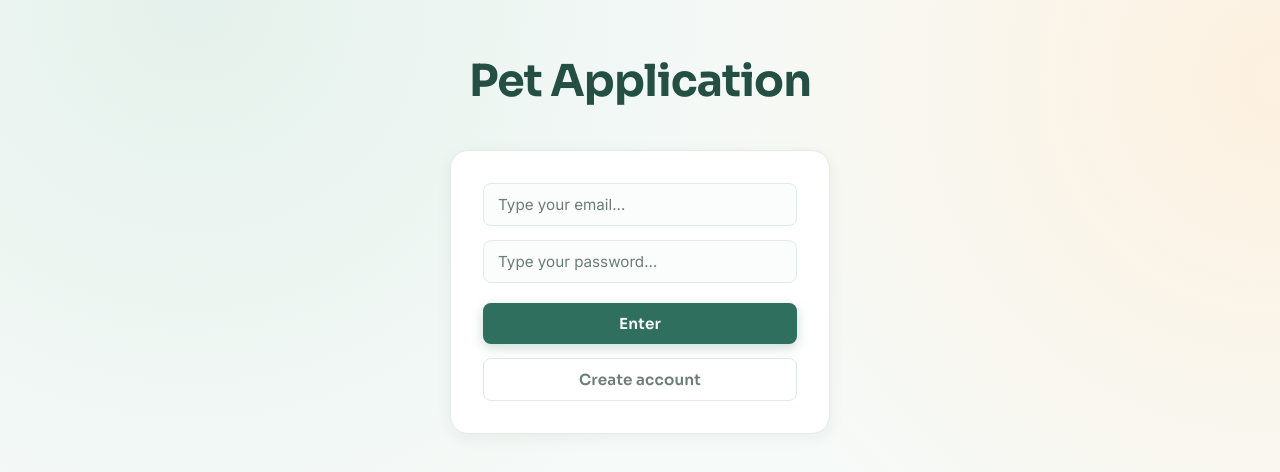
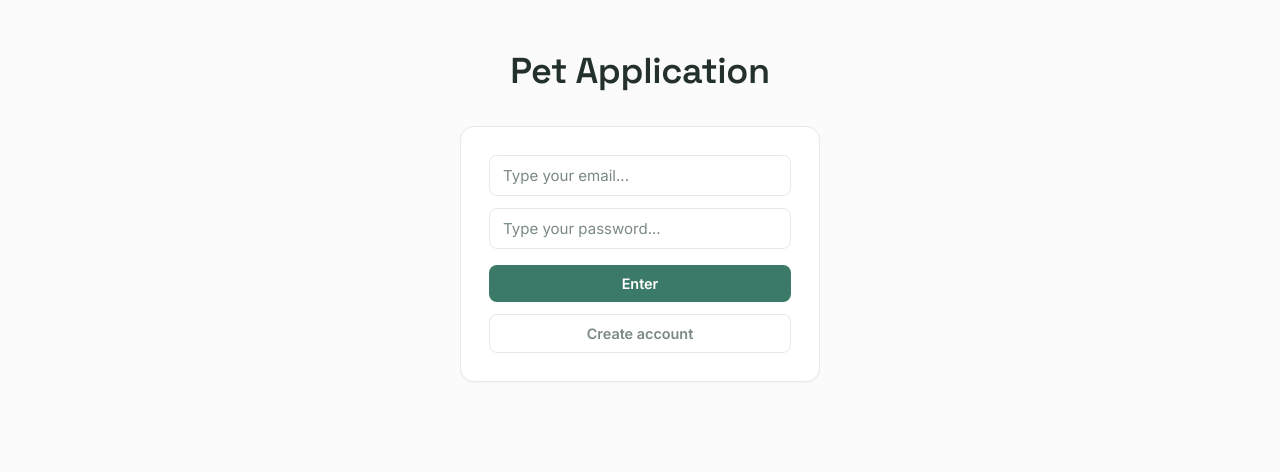
Before and after one commit to gustavocamposa/pet-manager, a React app in the folder frontend/: page / in a window 1280 px wide. Shown: the top 472 px of the page. Built offline with nearby package versions, Linux system fonts and the light colour scheme; the HTML template or start-up script is replaced by a standard one.

Commit message:
style: lighter application styling

```diff
--- a/frontend/src/styles/style.css
+++ b/frontend/src/styles/style.css
@@ -1,32 +1,32 @@
-@import url("https://fonts.googleapis.com/css2?family=Sora:wght@500;600;700&family=Inter:wght@400;500;600&display=swap");
+@import url("https://fonts.googleapis.com/css2?family=Space+Grotesk:wght@500;600;700&family=Inter:wght@400;500;600&display=swap");
 
 :root {
-  --bg: #f6faf8;
+  --bg: #fafbfa;
   --surface: #ffffff;
-  --border: #e1ebe6;
+  --border: #e7eae8;
 
-  --text: #1f2a26;
-  --text-muted: #6b7d76;
+  --text: #24302b;
+  --text-muted: #7a8a83;
 
-  --primary: #2f6f5e;
-  --primary-dark: #244f43;
-  --primary-light: #e5f1ec;
+  --primary: #3c7a68;
+  --primary-dark: #2c5c4d;
+  --primary-light: #eaf3ef;
 
-  --accent: #f2a341;
-  --accent-dark: #d9862a;
+  --accent: #e2984a;
+  --accent-dark: #c97f34;
 
-  --danger: #d3564a;
-  --danger-dark: #b8443a;
-  --danger-light: #fbeceb;
+  --danger: #c85c50;
+  --danger-dark: #a8483d;
+  --danger-light: #faeeec;
 
-  --radius-lg: 18px;
-  --radius-md: 12px;
+  --radius-lg: 14px;
+  --radius-md: 10px;
   --radius-sm: 8px;
 
-  --shadow: 0 4px 16px rgba(31, 42, 38, 0.06);
-  --shadow-hover: 0 8px 24px rgba(31, 42, 38, 0.1);
+  --shadow: 0 1px 2px rgba(20, 30, 25, 0.04);
+  --shadow-hover: 0 4px 14px rgba(20, 30, 25, 0.07);
 
-  --font-heading: "Sora", sans-serif;
+  --font-title: "Space Grotesk", sans-serif;
   --font-body: "Inter", sans-serif;
 }
 
@@ -37,10 +37,6 @@
 body {
   margin: 0;
   background: var(--bg);
-  background-image:
-    radial-gradient(circle at 15% 0%, var(--primary-light) 0%, transparent 45%),
-    radial-gradient(circle at 100% 10%, #fdf1e0 0%, transparent 40%);
-  background-attachment: fixed;
   font-family: var(--font-body);
   color: var(--text);
   line-height: 1.5;
@@ -50,26 +46,26 @@ body {
 .app {
   max-width: 760px;
   margin: 0 auto;
-  padding: 48px 24px 96px;
+  padding: 44px 24px 80px;
   display: flex;
   flex-direction: column;
-  gap: 28px;
+  gap: 24px;
 }
 
 .app-title {
-  font-family: var(--font-heading);
-  font-size: clamp(2rem, 5vw, 2.75rem);
-  font-weight: 700;
-  color: var(--primary-dark);
+  font-family: var(--font-title);
+  font-size: clamp(1.7rem, 4vw, 2.25rem);
+  font-weight: 600;
+  color: var(--text);
   text-align: center;
-  margin: 0 0 8px;
-  letter-spacing: -0.02em;
+  margin: 0 0 4px;
+  letter-spacing: -0.01em;
 }
 
 .app-title::after {
   display: block;
-  font-size: 1rem;
-  margin-top: 6px;
+  font-size: 0.9rem;
+  margin-top: 4px;
 }
 
 .field {
@@ -85,14 +81,14 @@ body {
 .input {
   width: 100%;
   font-family: var(--font-body);
-  font-size: 0.95rem;
+  font-size: 0.94rem;
   color: var(--text);
-  background: #fbfdfc;
-  border: 1.5px solid var(--border);
+  background: var(--surface);
+  border: 1px solid var(--border);
   border-radius: var(--radius-sm);
-  padding: 11px 14px;
+  padding: 10px 13px;
   outline: none;
-  transition: border-color 0.2s ease, box-shadow 0.2s ease, background 0.2s ease;
+  transition: border-color 0.15s ease, box-shadow 0.15s ease;
 }
 
 .input::placeholder {
@@ -100,13 +96,12 @@ body {
 }
 
 .input:hover {
-  border-color: #c7d8d1;
+  border-color: #cfd9d5;
 }
 
 .input:focus,
 .input:focus-visible {
   border-color: var(--primary);
-  background: #ffffff;
   box-shadow: 0 0 0 3px var(--primary-light);
 }
 
@@ -124,48 +119,56 @@ body {
 }
 
 .field-error {
-  font-size: 0.8rem;
+  font-size: 0.78rem;
   color: var(--danger-dark);
 }
 
 .form-error {
   margin: 0;
-  padding: 10px 14px;
+  padding: 9px 13px;
   background: var(--danger-light);
   color: var(--danger-dark);
   border-radius: var(--radius-sm);
-  font-size: 0.88rem;
+  font-size: 0.86rem;
+}
+
+.form-success {
+  margin: 0;
+  padding: 9px 13px;
+  background: var(--primary-light);
+  color: var(--primary-dark);
+  border-radius: var(--radius-sm);
+  font-size: 0.86rem;
 }
 
 textarea.input {
-  min-height: 90px;
+  min-height: 80px;
   resize: vertical;
 }
 
 .btn {
-  font-family: var(--font-heading);
+  font-family: var(--font-body);
   font-weight: 600;
-  font-size: 0.95rem;
-  letter-spacing: 0.01em;
+  font-size: 0.9rem;
   border: none;
   border-radius: var(--radius-sm);
-  padding: 11px 22px;
+  padding: 10px 20px;
   cursor: pointer;
-  transition: transform 0.15s ease, box-shadow 0.15s ease, background 0.2s ease,
-    opacity 0.2s ease;
+  transition: background 0.15s ease, border-color 0.15s ease, color 0.15s ease,
+    transform 0.1s ease, opacity 0.15s ease;
 }
 
 .btn:active {
-  transform: translateY(1px) scale(0.98);
+  transform: scale(0.98);
 }
 
 .btn:focus-visible {
-  outline: 3px solid var(--accent);
+  outline: 2px solid var(--primary);
   outline-offset: 2px;
 }
 
 .btn:disabled {
-  opacity: 0.65;
+  opacity: 0.6;
   cursor: not-allowed;
   transform: none;
 }
@@ -173,29 +176,25 @@ textarea.input {
 .btn-primary {
   background: var(--primary);
   color: #fff;
-  box-shadow: 0 4px 12px rgba(47, 111, 94, 0.25);
 }
 
 .btn-primary:hover:not(:disabled) {
   background: var(--primary-dark);
-  box-shadow: 0 6px 16px rgba(47, 111, 94, 0.32);
 }
 
 .btn-accent {
   background: var(--accent);
   color: #fff;
-  box-shadow: 0 4px 12px rgba(242, 163, 65, 0.3);
 }
 
 .btn-accent:hover:not(:disabled) {
   background: var(--accent-dark);
-  box-shadow: 0 6px 16px rgba(242, 163, 65, 0.38);
 }
 
 .btn-outline {
   background: transparent;
   color: var(--text-muted);
-  border: 1.5px solid var(--border);
+  border: 1px solid var(--border);
 }
 
 .btn-outline:hover:not(:disabled) {
@@ -206,54 +205,58 @@ textarea.input {
 .btn-outline-danger {
   background: transparent;
   color: var(--danger);
-  border: 1.5px solid var(--danger);
-  padding: 9px 18px;
-  font-size: 0.85rem;
+  border: 1px solid var(--border);
+  padding: 8px 16px;
+  font-size: 0.83rem;
 }
 
 .btn-outline-danger:hover:not(:disabled) {
-  background: var(--danger);
-  color: #fff;
+  border-color: var(--danger);
+  background: var(--danger-light);
 }
 
 .btn-link {
   background: transparent;
   color: var(--text-muted);
-  padding: 6px 10px;
-  font-size: 0.85rem;
+  padding: 6px 8px;
+  font-size: 0.83rem;
   text-decoration: underline;
+  text-underline-offset: 2px;
 }
 
 .btn-link:hover:not(:disabled) {
-  color: var(--primary-dark);
+  color: var(--text);
 }
 
 .btn-small {
-  padding: 7px 16px;
-  font-size: 0.82rem;
+  padding: 6px 14px;
+  font-size: 0.8rem;
 }
 
 .btn-edit {
-  background: var(--primary-light);
+  background: transparent;
   color: var(--primary-dark);
+  border: 1px solid var(--border);
 }
 
 .btn-edit:hover:not(:disabled) {
-  background: var(--primary);
-  color: #fff;
+  border-color: var(--primary);
+  background: var(--primary-light);
 }
 
 .btn-delete {
-  background: var(--danger-light);
+  background: transparent;
   color: var(--danger-dark);
+  border: 1px solid var(--border);
 }
 
 .btn-delete:hover:not(:disabled) {
-  background: var(--danger);
-  color: #fff;
+  border-color: var(--danger);
+  background: var(--danger-light);
 }
 
-.login-page {
+.login-page,
+.register-page {
   display: flex;
   justify-content: center;
 }
@@ -261,69 +264,49 @@ textarea.input {
 .login-form,
 .register-form {
   width: 100%;
-  max-width: 380px;
+  max-width: 360px;
   background: var(--surface);
   border: 1px solid var(--border);
   border-radius: var(--radius-lg);
   box-shadow: var(--shadow);
-  padding: 32px;
+  padding: 28px;
   display: flex;
   flex-direction: column;
-  gap: 14px;
-  transition: box-shadow 0.25s ease;
-}
-
-.login-form:hover,
-.register-form:hover {
-  box-shadow: var(--shadow-hover);
+  gap: 12px;
 }
 
 .login-form .btn-primary {
-  margin-top: 6px;
-}
-
-.register-page {
-  display: flex;
-  justify-content: center;
+  margin-top: 4px;
 }
 
 .register-form .section-title {
   text-align: center;
   border-bottom: none;
   padding-bottom: 0;
-  margin-bottom: 4px;
+  margin-bottom: 2px;
 }
 
 .register-actions {
   display: flex;
-  gap: 10px;
-  margin-top: 6px;
+  gap: 8px;
+  margin-top: 4px;
 }
 
 .register-actions .btn {
   flex: 1;
 }
 
-.form-success {
-  margin: 0;
-  padding: 10px 14px;
-  background: var(--primary-light);
-  color: var(--primary-dark);
-  border-radius: var(--radius-sm);
-  font-size: 0.88rem;
-}
-
 .pets-header {
   display: flex;
   align-items: baseline;
   justify-content: space-between;
-  border-bottom: 2px solid var(--border);
+  border-bottom: 1px solid var(--border);
   padding-bottom: 8px;
 }
 
 .section-title {
-  font-family: var(--font-heading);
-  font-size: 1.5rem;
+  font-family: var(--font-title);
+  font-size: 1.3rem;
   font-weight: 600;
   color: var(--text);
   margin: 0;
@@ -332,17 +315,17 @@ textarea.input {
 .loading {
   text-align: center;
   color: var(--text-muted);
-  font-size: 0.95rem;
-  padding: 24px;
+  font-size: 0.92rem;
+  padding: 20px;
 }
 
 .error-banner {
   margin: 0;
-  padding: 12px 16px;
+  padding: 10px 14px;
   background: var(--danger-light);
   color: var(--danger-dark);
   border-radius: var(--radius-md);
-  font-size: 0.9rem;
+  font-size: 0.88rem;
 }
 
 .pet-form {
@@ -350,107 +333,99 @@ textarea.input {
   border: 1px solid var(--border);
   border-radius: var(--radius-lg);
   box-shadow: var(--shadow);
-  padding: 28px;
+  padding: 24px;
   display: grid;
   grid-template-columns: repeat(2, 1fr);
-  gap: 14px;
+  gap: 12px;
   align-items: start;
-  transition: box-shadow 0.25s ease;
-}
-
-.pet-form:hover {
-  box-shadow: var(--shadow-hover);
 }
 
 .pet-form-actions {
   grid-column: 1 / -1;
   display: flex;
-  gap: 10px;
+  gap: 8px;
 }
 
 .filters {
   background: var(--surface);
   border: 1px solid var(--border);
   border-radius: var(--radius-lg);
-  box-shadow: var(--shadow);
-  padding: 18px 22px;
+  padding: 14px 18px;
   display: flex;
   flex-wrap: wrap;
-  gap: 10px;
+  gap: 8px;
   align-items: center;
 }
 
 .filters .input {
   flex: 1 1 150px;
-  padding: 9px 12px;
-  font-size: 0.9rem;
+  padding: 8px 11px;
+  font-size: 0.88rem;
 }
 
 .pet-list {
   display: grid;
-  grid-template-columns: repeat(auto-fill, minmax(230px, 1fr));
-  gap: 16px;
+  grid-template-columns: repeat(auto-fill, minmax(220px, 1fr));
+  gap: 14px;
 }
 
 .pet-card {
   background: var(--surface);
   border: 1px solid var(--border);
-  border-left: 5px solid var(--primary);
   border-radius: var(--radius-md);
-  box-shadow: var(--shadow);
-  padding: 18px 20px;
-  transition: transform 0.18s ease, box-shadow 0.18s ease;
+  padding: 16px 18px;
+  transition: border-color 0.15s ease, box-shadow 0.15s ease;
 }
 
 .pet-card:hover {
-  transform: translateY(-3px);
+  border-color: #cfd9d5;
   box-shadow: var(--shadow-hover);
 }
 
 .pet-card-name {
-  font-family: var(--font-heading);
-  font-size: 1.1rem;
+  font-family: var(--font-title);
+  font-size: 1.05rem;
   font-weight: 600;
-  color: var(--primary-dark);
+  color: var(--text);
   margin: 0 0 8px;
 }
 
 .pet-field {
   margin: 0 0 4px;
-  font-size: 0.9rem;
+  font-size: 0.88rem;
   color: var(--text);
 }
 
 .pet-field-label {
-  font-weight: 600;
+  font-weight: 500;
   color: var(--text-muted);
 }
 
 .pet-notes {
   margin-top: 8px;
   padding-top: 8px;
-  border-top: 1px dashed var(--border);
+  border-top: 1px solid var(--border);
 }
 
 .pet-card-actions {
   margin-top: 12px;
   display: flex;
-  gap: 8px;
+  gap: 6px;
 }
 
 .empty-state {
   text-align: center;
   color: var(--text-muted);
-  font-size: 0.95rem;
+  font-size: 0.92rem;
   background: var(--surface);
-  border: 1.5px dashed var(--border);
+  border: 1px dashed var(--border);
   border-radius: var(--radius-md);
-  padding: 32px;
+  padding: 28px;
 }
 
 @media (max-width: 560px) {
   .app {
-    padding: 32px 16px 72px;
+    padding: 28px 16px 64px;
   }
 
   .pet-form {
```
Also changed, not shown: 1 other file (tests, documents, lock files or other folders).
